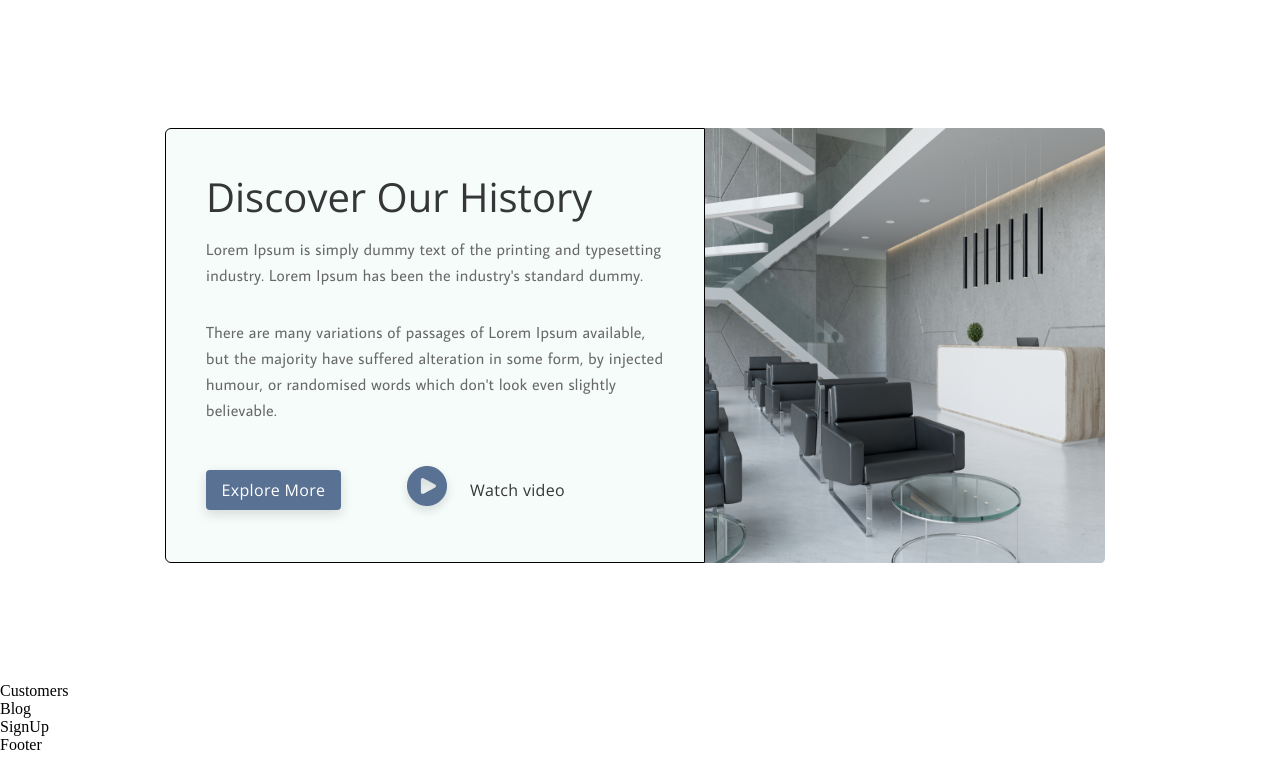
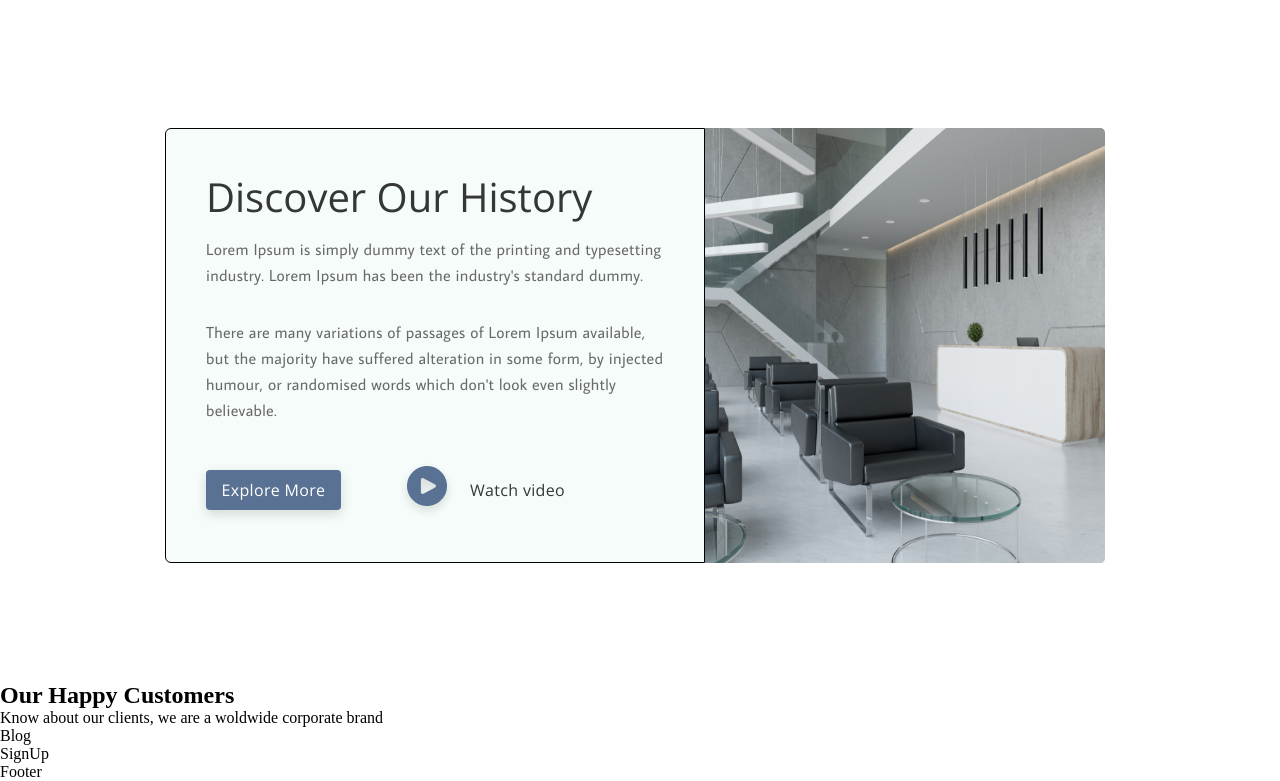
Before and after one commit to SHAKXRUZ/HOTEL, a React (Create React App) app: page / in a window 1280 px wide. Shown: the part 3092-3873 px from the top of the page. Before the commit the page ends 3846 px from the top, so only its background shows below. Built offline with nearby package versions, Linux system fonts and the light colour scheme.

Commit message:
customers start

```diff
--- a/src/components/customers/Customers.jsx
+++ b/src/components/customers/Customers.jsx
@@ -1,5 +1,16 @@
 import "./Customers.css";
 const Customers = () => {
-  return <div>Customers</div>;
+  return (
+    <div className="customers">
+      <div className="customers_container">
+        <div className="customers_titles">
+          <h2 className="customers_titles_title">Our Happy Customers</h2>
+          <p className="customers_titles_text">
+            Know about our clients, we are a woldwide corporate brand
+          </p>
+        </div>
+      </div>
+    </div>
+  );
 };
 export default Customers;
```
